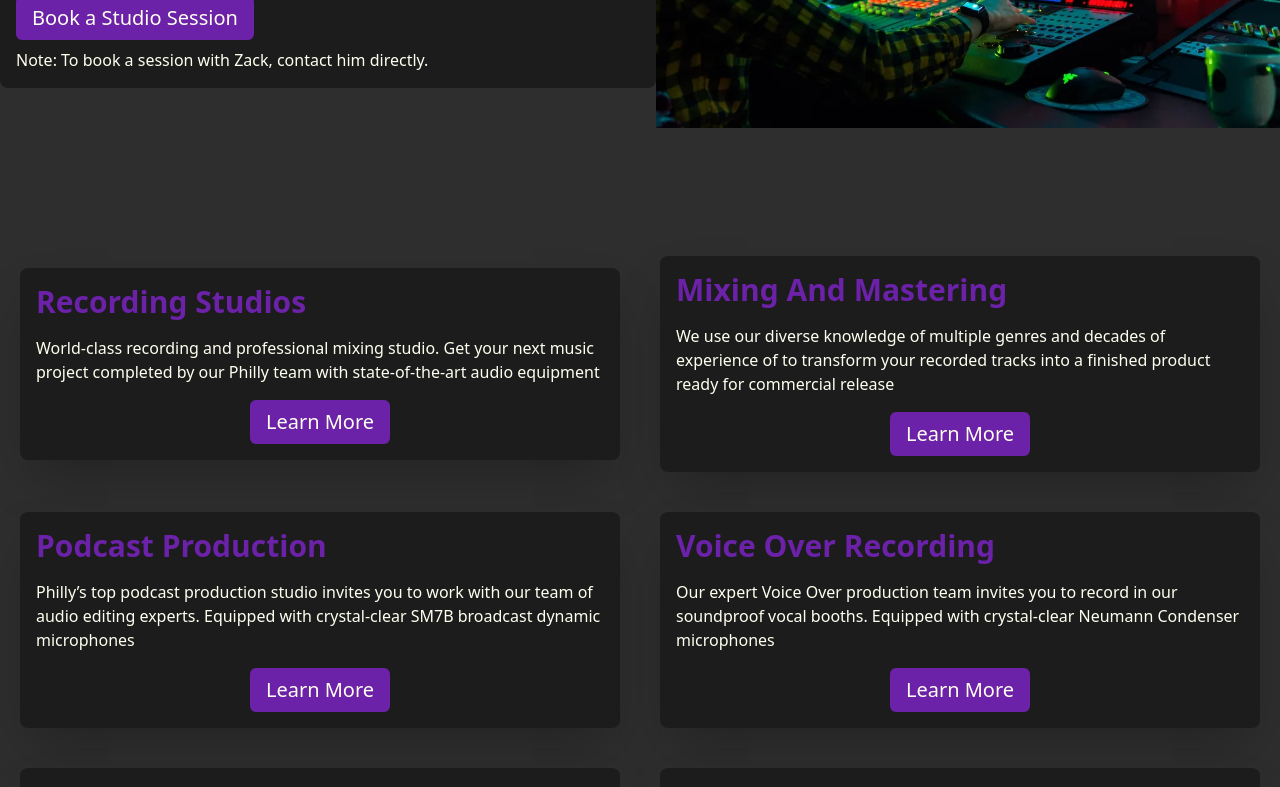
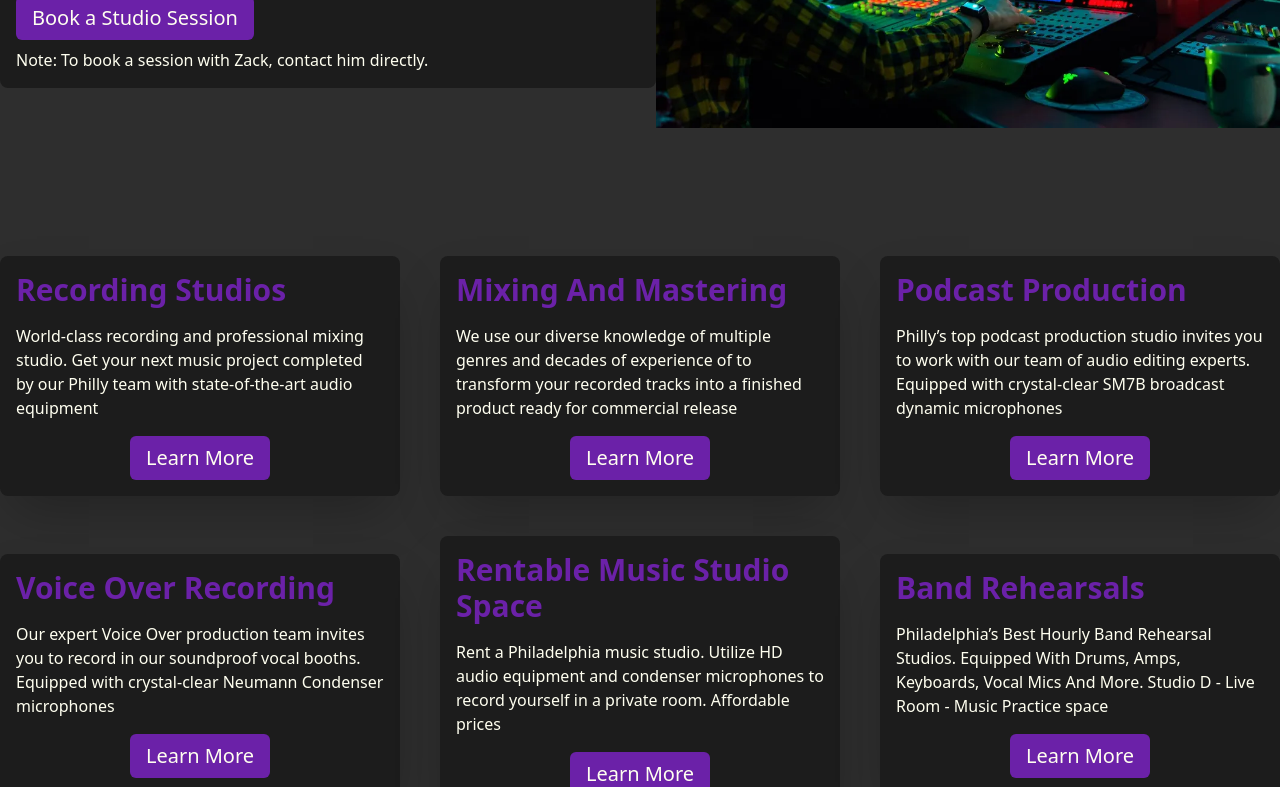
Before and after one commit to zackhanni/sounds-like-soma, a Next.js app: page / in a window 1280 px wide. Shown: the part 360-1147 px from the top of the page. Built offline with nearby package versions, Linux system fonts and the light colour scheme.

Commit message:
adjust services width

```diff
--- a/app/components/Services.tsx
+++ b/app/components/Services.tsx
@@ -8,7 +8,7 @@ import Button from "./Button";
 
 export default function Services() {
   return (
-    <div className="flex flex-wrap items-center justify-center gap-10 py-32 overflow-hidden max-w-[1450px]">
+    <div className="flex flex-wrap items-center justify-center gap-10 py-32 overflow-hidden 2xl:max-w-[68%]">
       {ServicesData.map((service) => {
         // eslint-disable-next-line react-hooks/rules-of-hooks
         const { ref, inView } = useInView({
@@ -19,7 +19,7 @@ export default function Services() {
           <div
             key={service.title}
             ref={ref}
-            className={`hover:-translate-y-1 bg-[#1c1c1c] flex flex-row flex-wrap rounded-lg shadow-2xl p-4 max-w-[600px] min-w-[300px] ${
+            className={`hover:-translate-y-1 bg-[#1c1c1c] flex flex-row flex-wrap rounded-lg shadow-2xl p-4 max-w-[400px] min-w-[300px] ${
               inView ? "show" : "hide"
             }`}
           >
```
